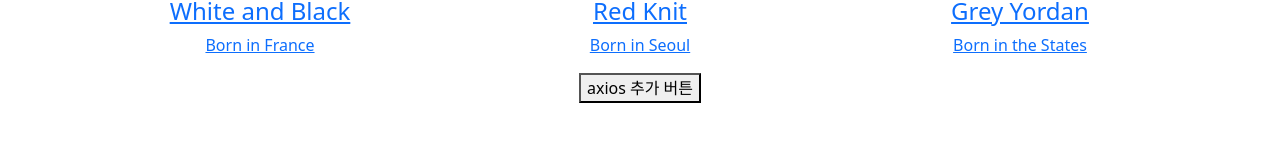
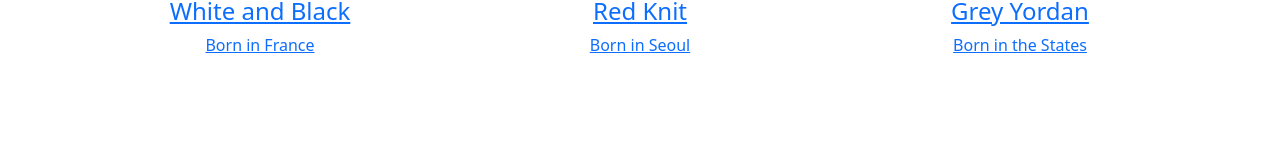
Before and after one commit to so0112/codingApple, a React (Create React App) app in the folder shop/: page / in a window 1280 px wide. Shown: the part 603-744 px from the top of the page. Built offline with nearby package versions, Linux system fonts and the light colour scheme.

Commit message:
Fix: 로딩 컴포넌트 수정

```diff
--- a/shop/src/pages/MainPage.jsx
+++ b/shop/src/pages/MainPage.jsx
@@ -4,11 +4,11 @@ import { Navbar, Container, Nav, Row, Col } from "react-bootstrap";
 import "bootstrap/dist/css/bootstrap.min.css";
 import shopDatas from "../data/shopDatas.json";
 import ShopItem from "../components/ShopItem";
-import axios from "axios";
+// import axios from "axios";
 
 const MainPage = () => {
   const [shopDatasState, setShopDatasState] = useState([...shopDatas]);
-  const [isLoading, setIsLoading] = useState(false);
+  // const [isLoading, setIsLoading] = useState(false);
 
   //TODO: 함수 관심사 분리하기
   const onSortShopItme = () => {
@@ -26,18 +26,18 @@ const MainPage = () => {
     console.log(copyShopDatasState);
   };
 
-  const plusShopItem = () => {
-    console.log(isLoading);
-    setIsLoading(true);
-    setTimeout(() => {
-      axios.get("https://codingapple1.github.io/shop/data3.json").then((res) => {
-        console.log(res.data);
-        setShopDatasState([...shopDatasState, ...res.data]);
-        setIsLoading(false);
-      });
-    }, 5000);
-    console.log(isLoading);
-  };
+  // const plusShopItem = () => {
+  //   console.log(isLoading);
+  //   setIsLoading(true);
+  //   setTimeout(() => {
+  //     axios.get("https://codingapple1.github.io/shop/data3.json").then((res) => {
+  //       console.log(res.data);
+  //       setShopDatasState([...shopDatasState, ...res.data]);
+  //       setIsLoading(false);
+  //     });
+  //   }, 5000);
+  //   console.log(isLoading);
+  // };
 
   return (
     <div className="App">
@@ -52,8 +52,7 @@ const MainPage = () => {
           ))}
         </Row>
       </Container>
-      <button onClick={plusShopItem}>axios 추가 버튼</button>
-      {isLoading && <div>로딩중asdasdasdasd</div>}
+      {/* <button>axios 추가 버튼</button> */}
     </div>
   );
 };
```
